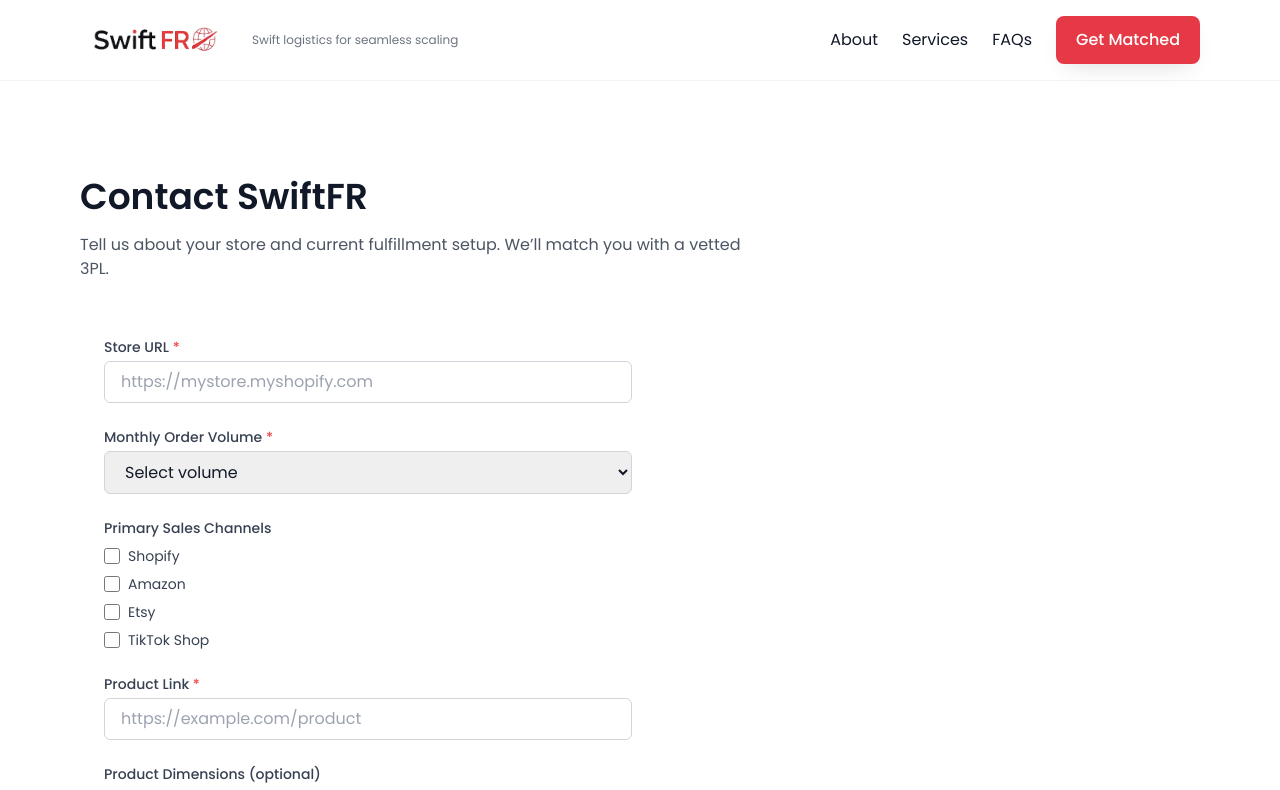
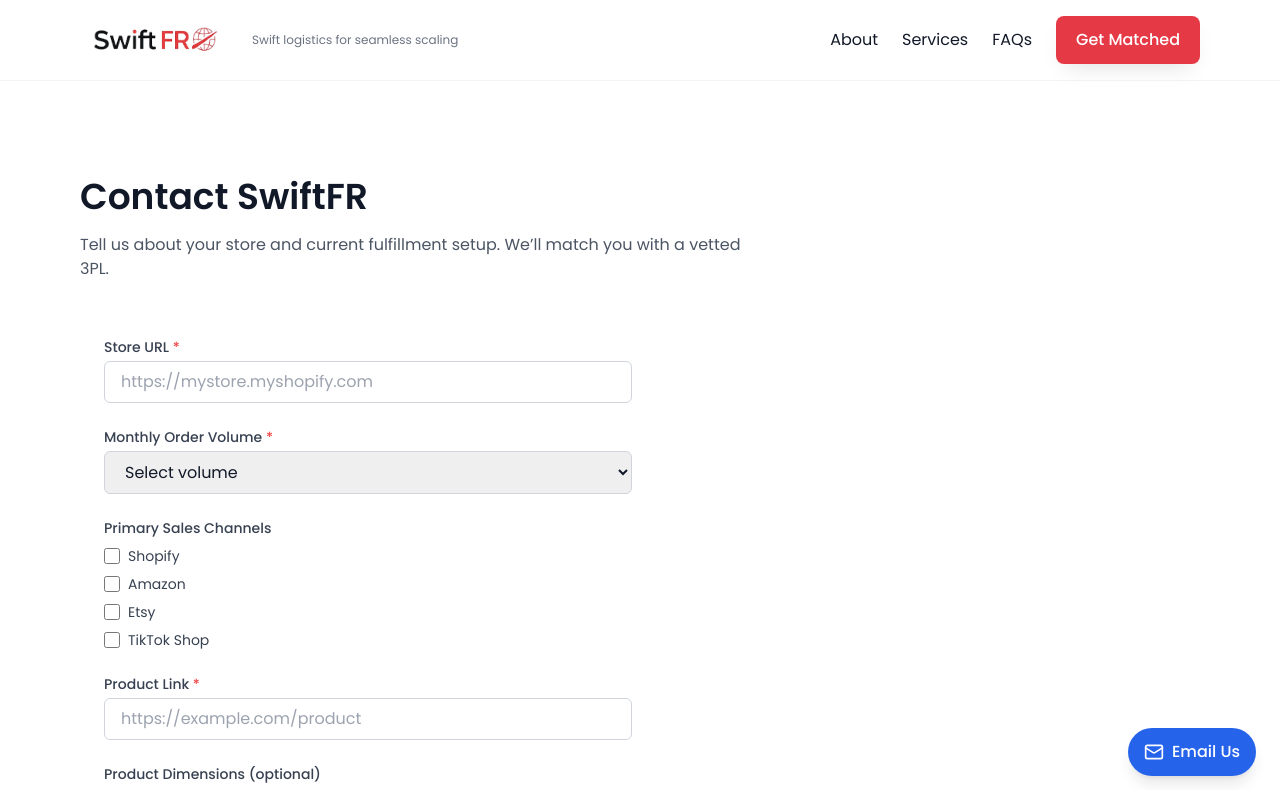
Before and after one commit to SwiftFR/swiftfr-website, a Next.js app: page /contact in a window 1280 px wide. Shown: the top 790 px of the page. Built offline with nearby package versions, Linux system fonts and the light colour scheme.

Commit message:
Add email button

```diff
--- a/app/layout.tsx
+++ b/app/layout.tsx
@@ -1,11 +1,12 @@
 import './globals.css'
 import type { Metadata } from 'next'
 import { Poppins } from 'next/font/google'
+import EmailButton from "@/components/EmailButton";
 
 const poppins = Poppins({ subsets: ['latin'], weight: ['400','500','600','700'] })
 
 export const metadata: Metadata = {
-  title: 'swiftFR — China 3PL Matchmaking for E‑commerce & Dropshippers',
+  title: 'swiftFR — China 3PL Matchmaking for E-commerce & Dropshippers',
   description: 'swiftFR connects e-commerce sellers with vetted Chinese 3PL partners. Faster fulfillment, lower costs, reliable service.',
   keywords: ['3PL', 'fulfillment', 'China 3PL', 'dropshipping', 'ecommerce logistics', 'swiftFR'],
   metadataBase: new URL('https://swiftfr.example.com'),
@@ -20,6 +21,8 @@ export default function RootLayout({
     <html lang="en" className={poppins.className}>
       <body className="bg-white text-gray-900 antialiased min-h-screen flex flex-col">
         {children}
+        {/* 👇 ADD THIS LINE — this shows the floating email button on all pages */}
+        <EmailButton />
       </body>
     </html>
   )
--- /dev/null
+++ b/components/EmailButton.tsx
@@ -0,0 +1,15 @@
+"use client";
+
+import { Mail } from "lucide-react";
+
+export default function EmailButton() {
+  return (
+    <a
+      href="mailto:swiftfr.contact@gmail.com"
+      className="fixed bottom-6 right-6 flex items-center gap-2 bg-blue-600 text-white px-4 py-3 rounded-full shadow-lg hover:bg-blue-700 transition font-medium z-50"
+    >
+      <Mail size={20} />
+      Email Us
+    </a>
+  );
+}
```
